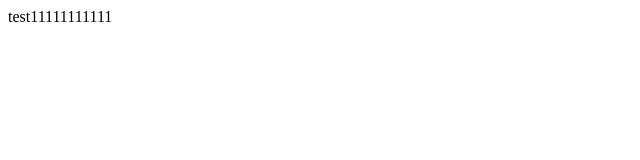
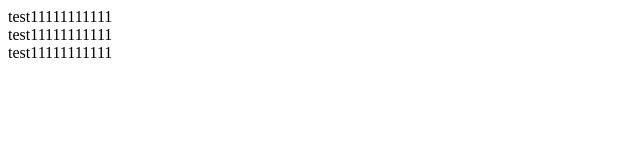
Before and after one commit to WhiteSicada/demo, a plain HTML site: page index.html in a window 1280 px wide. Shown: the whole page, without its empty margins (0-640 px from the left). Drawn offline with Linux system fonts and the light colour scheme.

Commit message:
changed line 2,4 in html

```diff
--- a/index.html
+++ b/index.html
@@ -1 +1,4 @@
 <div>test11111111111</div>
+<div>test11111111111</div>
+
+<div>test11111111111</div>
```
